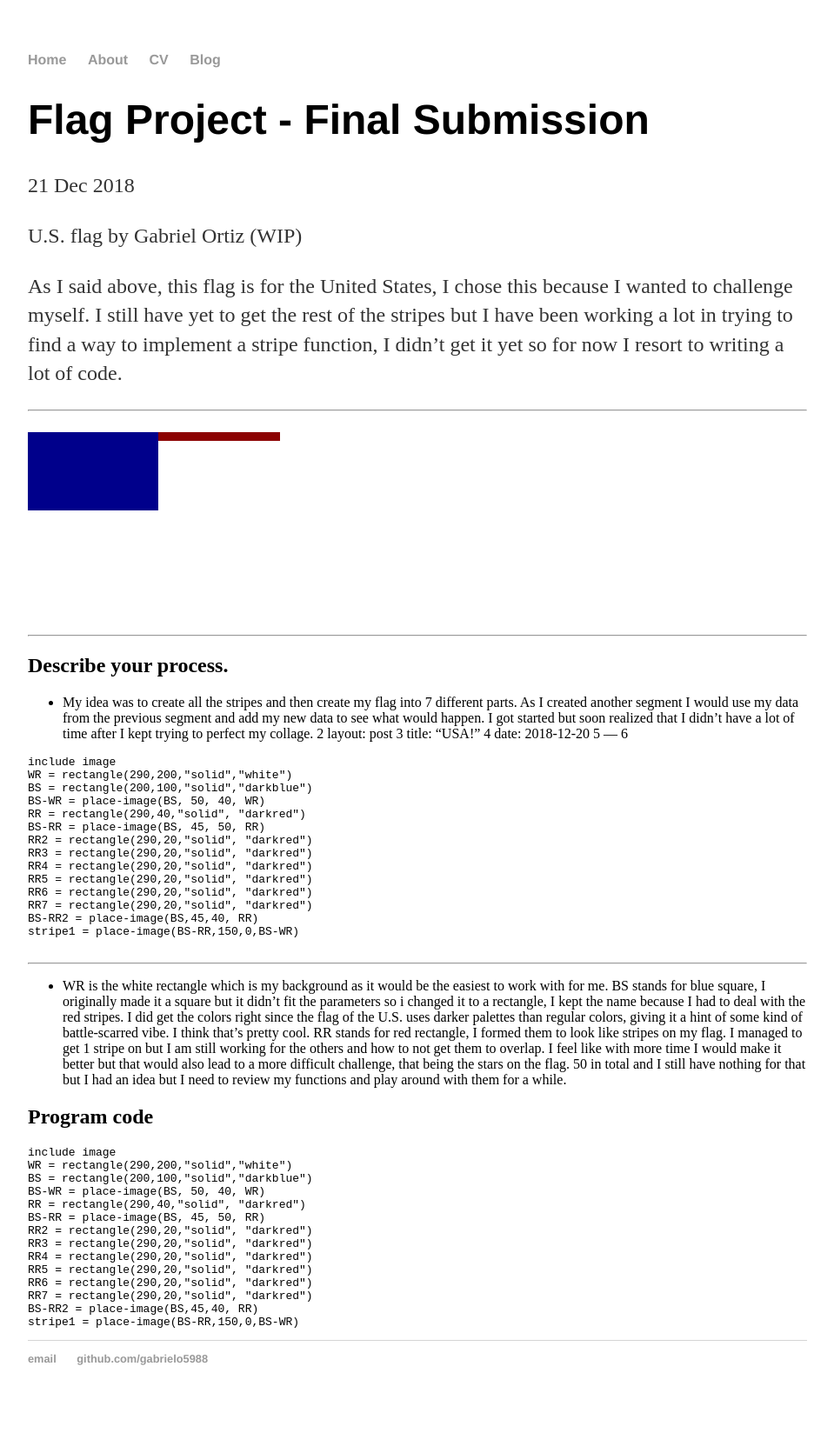
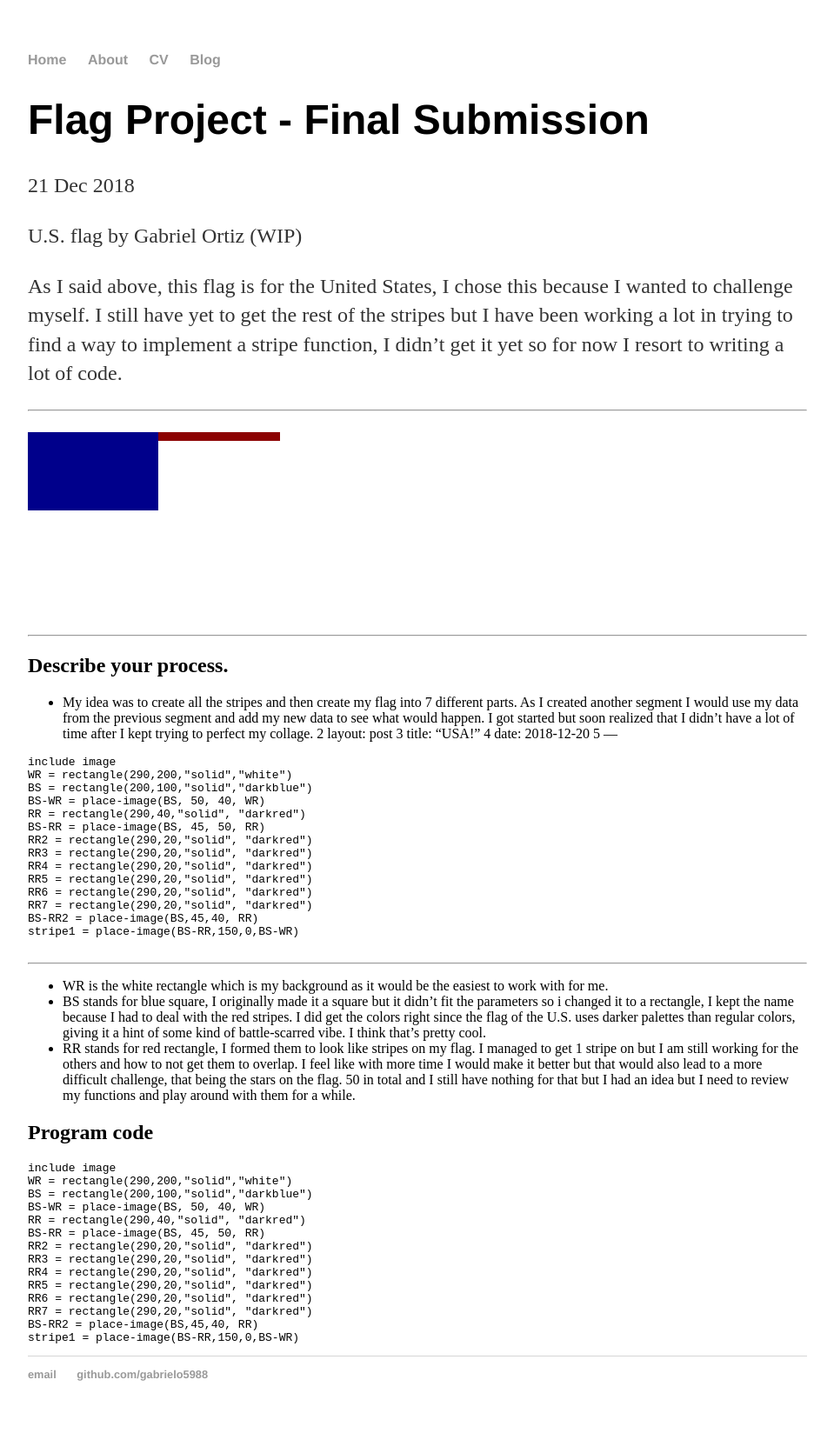
Before and after one commit to gabrielo5988/gabrielo5988.github.io, a Jekyll site: the page built from _posts/2018-12-20-Gabriel's-Flag-Project.md, in a window 1280 px wide. Shown: the whole page at 87% size, without its empty margins (160-1119 px from the left). Built offline with Jekyll 4.4.1, drawn with Linux system fonts in a browser that asks for light colours.

Commit message:
Update 2018-12-20-Gabriel's-Flag-Project.md

```diff
--- a/_posts/2018-12-20-Gabriel's-Flag-Project.md
+++ b/_posts/2018-12-20-Gabriel's-Flag-Project.md
@@ -24,7 +24,7 @@ title: "USA!"
 date: 2018-12-20
 5
 ---
-6
+
 
 
 
@@ -49,7 +49,9 @@ stripe1 = place-image(BS-RR,150,0,BS-WR)
 
 * * *
 
--  WR is the white rectangle which is my background as it would be the easiest to work with for me. BS stands for blue square, I originally made it a square but it didn't fit the parameters so i changed it to a rectangle, I kept the name because I had to deal with the red stripes. I did get the colors right since the flag of the U.S. uses darker palettes than regular colors, giving it a hint of some kind of battle-scarred vibe. I think that's pretty cool. RR stands for red rectangle, I formed them to look like stripes on my flag. I managed to get 1 stripe on but I am still working for the others and how to not get them to overlap. I feel like with more time I would make it better but that would also lead to a more difficult challenge, that being the stars on the flag. 50 in total and I still have nothing for that but I had an idea but I need to review my functions and play around with them for a while.
+-  WR is the white rectangle which is my background as it would be the easiest to work with for me.
+-  BS stands for blue square, I originally made it a square but it didn't fit the parameters so i changed it to a rectangle, I kept the name because I had to deal with the red stripes. I did get the colors right since the flag of the U.S. uses darker palettes than regular colors, giving it a hint of some kind of battle-scarred vibe. I think that's pretty cool.
+-  RR stands for red rectangle, I formed them to look like stripes on my flag. I managed to get 1 stripe on but I am still working for the others and how to not get them to overlap. I feel like with more time I would make it better but that would also lead to a more difficult challenge, that being the stars on the flag. 50 in total and I still have nothing for that but I had an idea but I need to review my functions and play around with them for a while.
 
 
 
```
